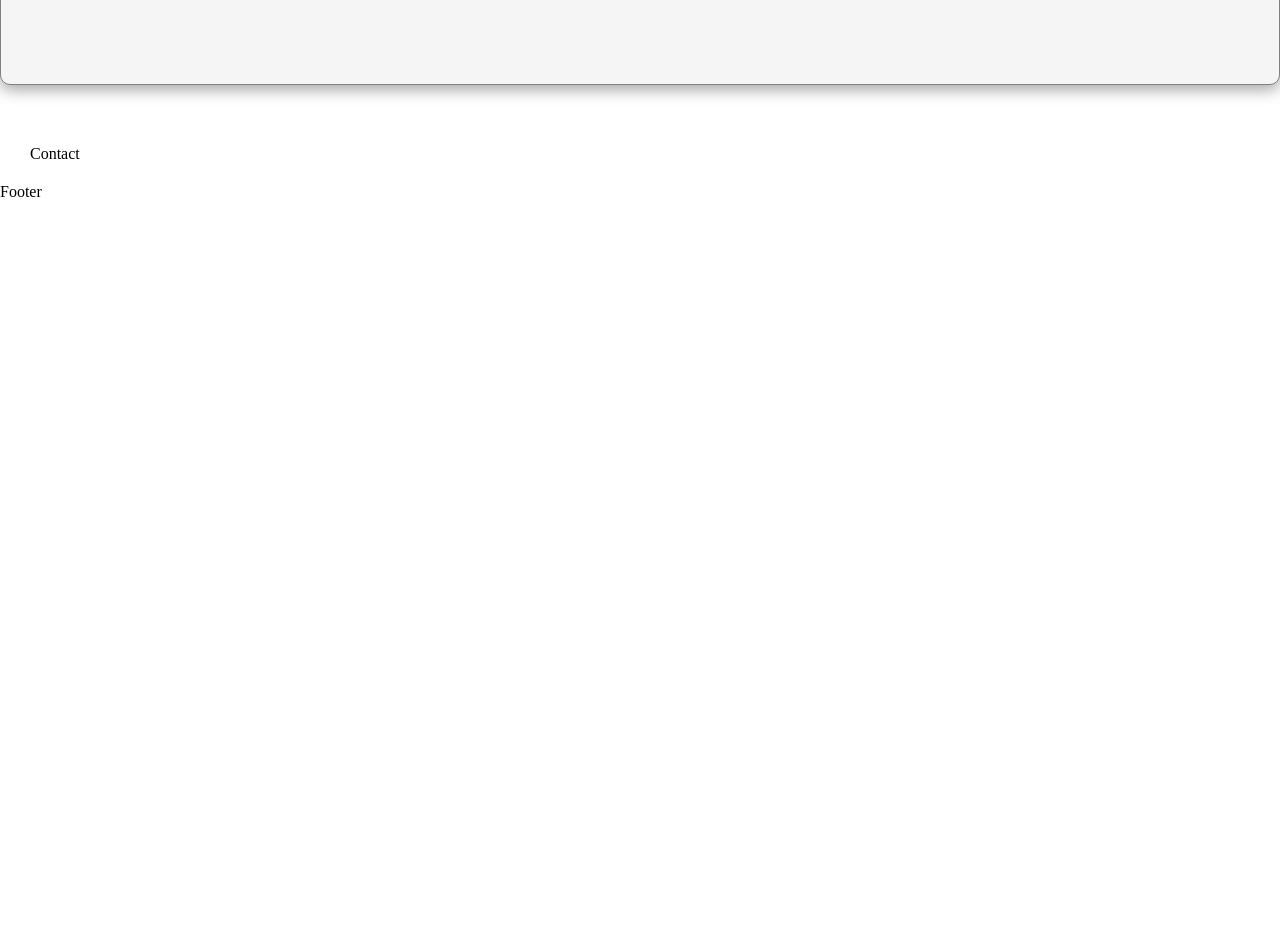
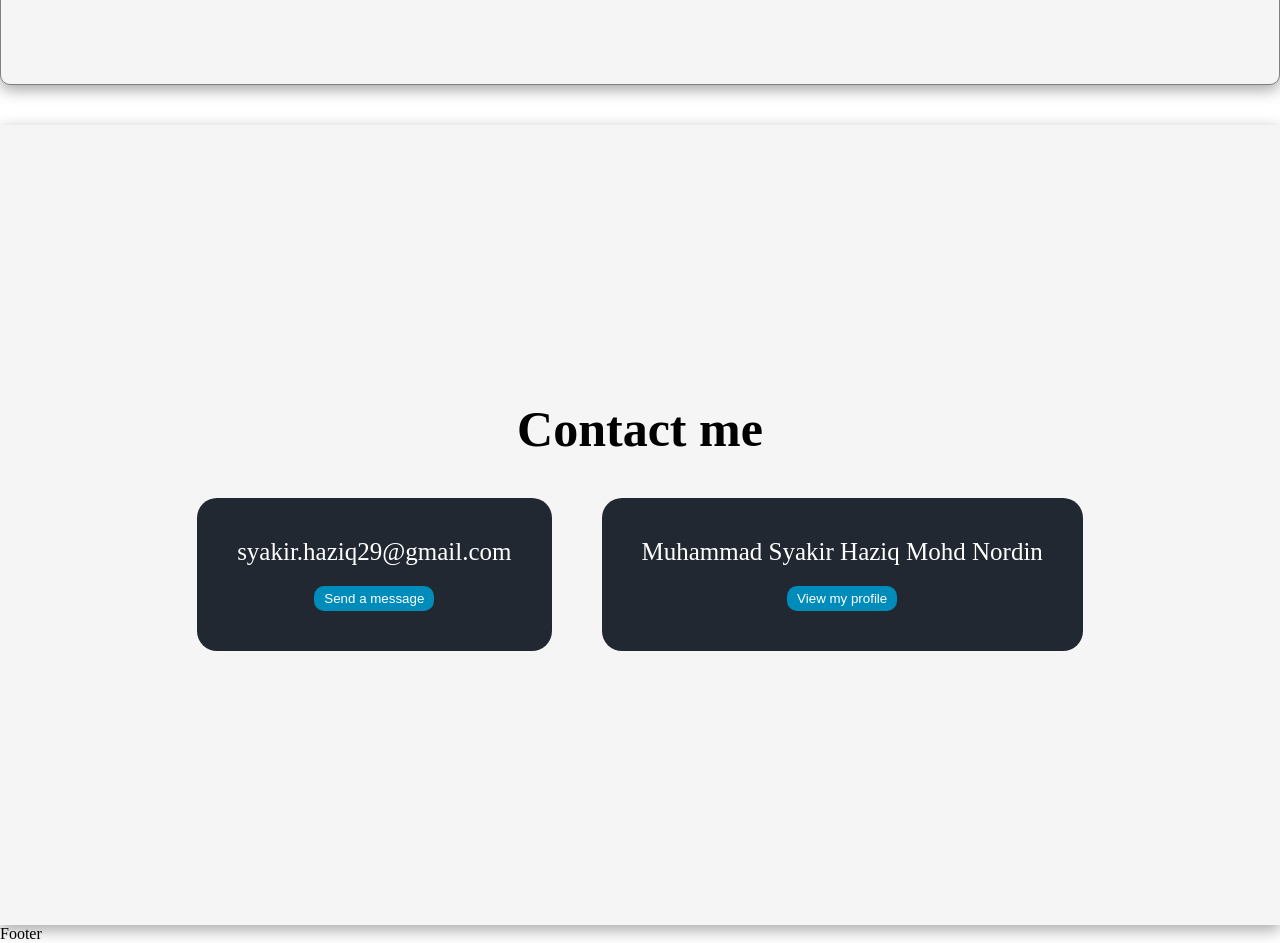
Before and after one commit to tadanama/portfolio, a React (Vite) app: page / in a window 1280 px wide. Shown: the part 2540-3483 px from the top of the page. Before the commit the page ends 2741 px from the top, so only its background shows below. Built offline with nearby package versions, Linux system fonts and the light colour scheme.

Commit message:
Create Contact component structure and styles

```diff
--- a/src/components/Contact.jsx
+++ b/src/components/Contact.jsx
@@ -2,8 +2,29 @@ import React from "react";
 
 function Contact() {
 	return (
-		<section className="wrapper">
-			<div>Contact</div>
+		<section className="wrapper full-height shadow flex" id="contact">
+			<h2>Contact me</h2>
+			<div className="contact-container">
+				<div className="card">
+					{/* Email icon */}
+					<p>syakir.haziq29@gmail.com</p>
+					<button className="button">
+						<a href="mailto:syakir.haziq29@gmail.com">Send a message</a>
+					</button>
+				</div>
+				<div className="card">
+					{/* Github linkedin */}
+					<p>Muhammad Syakir Haziq Mohd Nordin</p>
+					<button className="button">
+						<a
+							href="https://www.linkedin.com/in/muhammad-syakir-haziq-mohd-nordin-a7b78818b"
+							target="_blank"
+						>
+							View my profile
+						</a>
+					</button>
+				</div>
+			</div>
 		</section>
 	);
 }
--- a/src/index.css
+++ b/src/index.css
@@ -31,7 +31,7 @@
 	display: flex;
 }
 
-.button{
+.button {
 	padding: 5px 10px;
 	border-radius: 10px;
 }
@@ -202,8 +202,51 @@ section#projects {
 			color: white;
 		}
 
-		button.button{
+		button.button {
 			margin-right: 10px;
 		}
 	}
 }
+
+section#contact {
+	background-color: #f5f5f5;
+	flex-direction: column;
+	justify-content: center;
+	align-items: center;
+
+	h2 {
+		font-size: 50px;
+	}
+
+	.contact-container {
+		margin-top: 40px;
+		display: flex;
+		justify-content: space-between;
+		gap: 50px;
+	}
+
+	.card {
+		/* border: 1px solid navy; */
+		background-color: #222831;
+		color: white;
+		border-radius: 20px;
+		padding: 40px 40px;
+		text-align: center;
+
+		p {
+			font-size: 25px;
+		}
+
+		a {
+			text-decoration: none;
+			color: inherit;
+		}
+
+		button.button{
+			margin-top: 20px;
+			background-color: #008CBA;
+			color: white;
+			border: none;
+		}
+	}
+}
```
